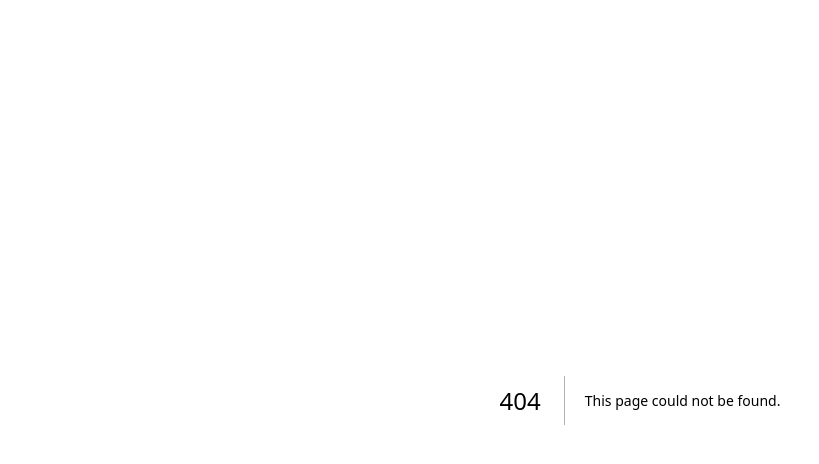
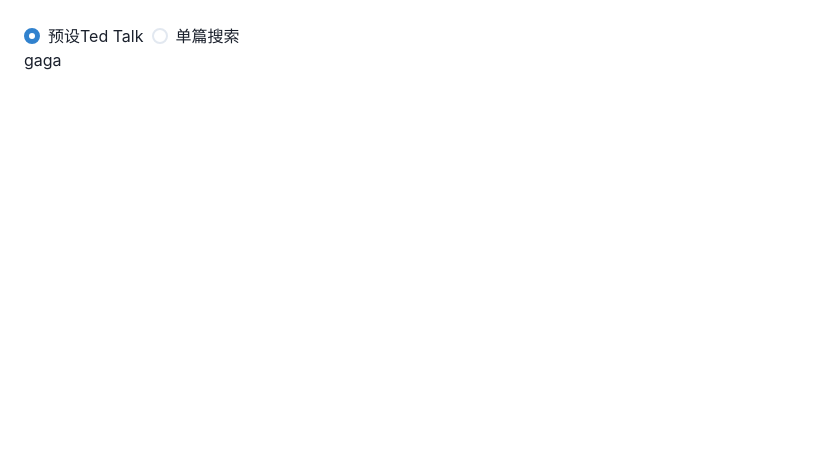
Before and after one commit to fortune-cook1e/react-ted-talk-downloader, a Next.js app: page /ted in a window 1280 px wide. Before the commit this address had no page. Shown: the top 464 px of the page, without its empty margins (0-819 px from the left). Built offline with nearby package versions, Linux system fonts and the light colour scheme.

Commit message:
feat: add ted and economist module

```diff
--- a/next.config.js
+++ b/next.config.js
@@ -5,7 +5,7 @@ const isDev = process.env.NODE_ENV === 'development';
 const nextConfig = {
   reactStrictMode: true,
   env: {
-    apiBaseUrl: isDev ? 'http://localhost:8080' : 'https://nest-ted-downloader.vercel.app',
+    API_BASE_URL: isDev ? 'http://localhost:8080' : 'https://nest-ted-downloader.vercel.app',
   },
 };
 
--- a/src/pages/index.tsx
+++ b/src/pages/index.tsx
@@ -4,18 +4,41 @@ import { Inter } from 'next/font/google';
 import { useMemo, useState } from 'react';
 import Ted from '@/components/Ted';
 import Economist from '@/components/Economist';
+import { useRouter } from 'next/router';
 
 const inter = Inter({ subsets: ['latin'] });
 
+const LINKS = [
+  {
+    url: 'ted',
+    text: 'TED Talk',
+  },
+  {
+    url: 'economist',
+    text: 'Enonomist',
+  },
+];
+
 export default function Home() {
+  const router = useRouter();
+
+  const cardClick = (url: string) => {
+    router.push(url);
+  };
+
   return (
-    <main className={`flex min-h-screen  p-6 ${inter.className}`}>
-      <div className="flex-1 h-full">
-        <Ted />
-      </div>
-      {/* <div className="flex-1">
-        <Economist />
-      </div> */}
+    <main className={`grid gap-x-8 gap-y-4 grid-cols-2 p-6 ${inter.className}`}>
+      {LINKS.map(l => {
+        return (
+          <div
+            key={l.url}
+            onClick={() => cardClick(l.url)}
+            className="p-8 rounded flex justify-center items-center bg-slate-500 hover:bg-slate-700 cursor-pointer"
+          >
+            {l.text}
+          </div>
+        );
+      })}
     </main>
   );
 }
--- /dev/null
+++ b/src/pages/ted/components/Preset/index.tsx
@@ -0,0 +1,7 @@
+import { FC } from 'react';
+
+const Preset: FC = () => {
+  return <div>gaga</div>;
+};
+
+export default Preset;
--- /dev/null
+++ b/src/pages/ted/index.tsx
@@ -0,0 +1,52 @@
+import { FC, useMemo, useState } from 'react';
+import { Radio, RadioGroup, Box, Stack } from '@chakra-ui/react';
+import Preset from './components/Preset';
+
+export enum Type {
+  Preset = 'preset',
+  Search = 'search',
+}
+
+const RADIO_OPTIONS = [
+  {
+    label: '预设Ted Talk',
+    value: Type.Preset,
+    component: Preset,
+  },
+  {
+    label: '单篇搜索',
+    value: Type.Search,
+    component: Preset,
+  },
+];
+
+const Ted: FC = () => {
+  const [type, setType] = useState<Type>(Type.Preset);
+
+  const RenderComponent: any = useMemo(() => {
+    if (!type) return null;
+    return RADIO_OPTIONS.find(r => r.value === type)?.component;
+  }, [type]);
+
+  return (
+    <Box p={6}>
+      <RadioGroup onChange={v => setType(v as Type)} value={type}>
+        <Stack direction="row">
+          {RADIO_OPTIONS.map(r => {
+            return (
+              <Radio key={r.value} value={r.value}>
+                {r.label}
+              </Radio>
+            );
+          })}
+        </Stack>
+      </RadioGroup>
+
+      <Box>
+        <RenderComponent></RenderComponent>
+      </Box>
+    </Box>
+  );
+};
+
+export default Ted;
--- a/src/types/ted.ts
+++ b/src/types/ted.ts
@@ -15,3 +15,8 @@ export interface TedTranslationData {
   type: 'paragraph';
   translation: string;
 }
+
+export interface PresetTedListRequest {
+  page?: number;
+  type?: string;
+}
```
Also changed, not shown: src/apis/ted.ts (+19 -1 lines), src/utils/request.ts (added, +15 -0 lines).
